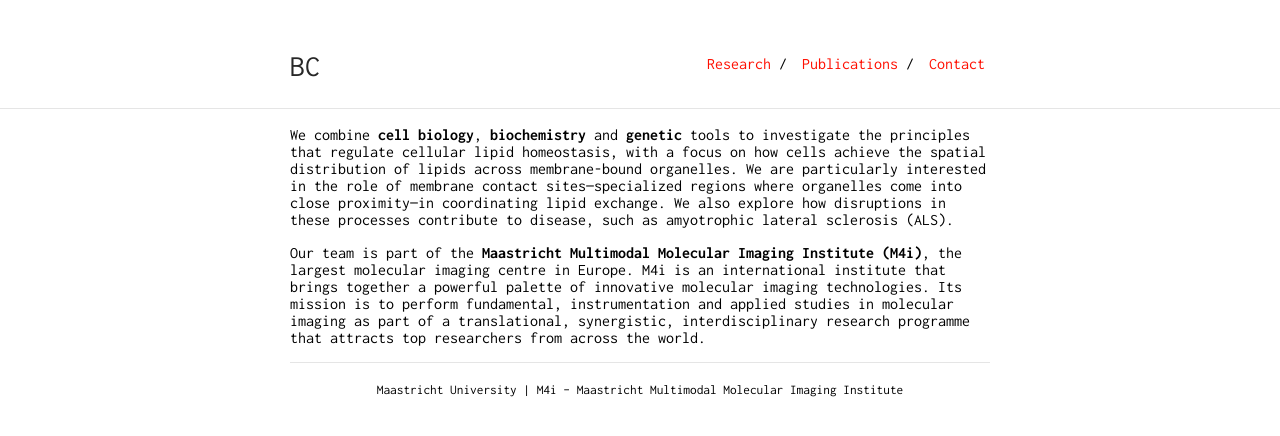
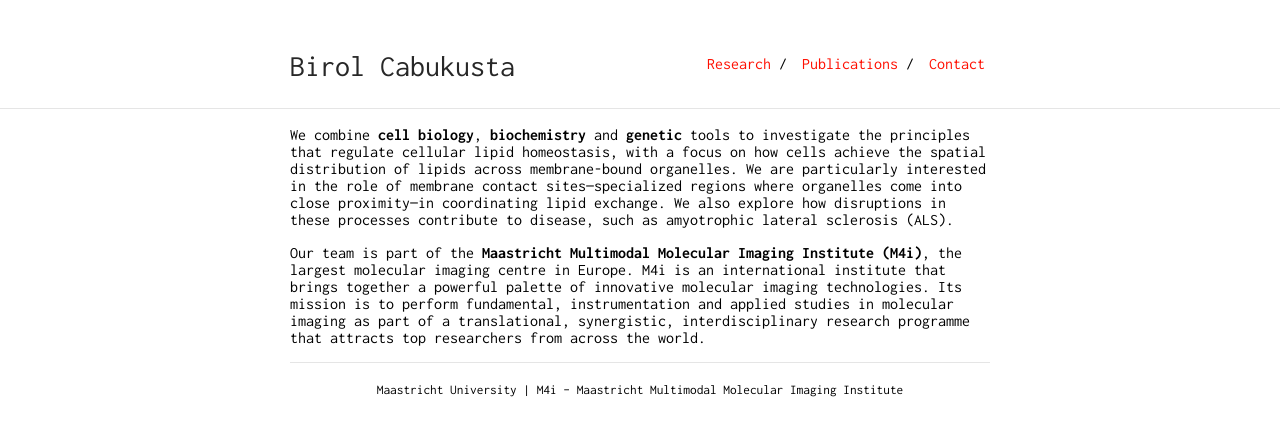
Before and after one commit to birolcabukusta/birolcabukusta.github.io, a Jekyll site: the page built from index.md, in a window 1280 px wide. Shown: the top 436 px of the page. Built offline with Jekyll 4.4.1, drawn with Linux system fonts in a browser that asks for light colours.

Commit message:
Update _config.yml

```diff
--- a/_config.yml
+++ b/_config.yml
@@ -1,4 +1,4 @@
-title: BC
+title: Birol Cabukusta
 url: "birolcabukusta.github.io"
 
 
```
